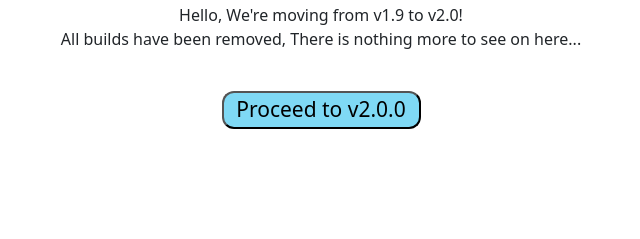
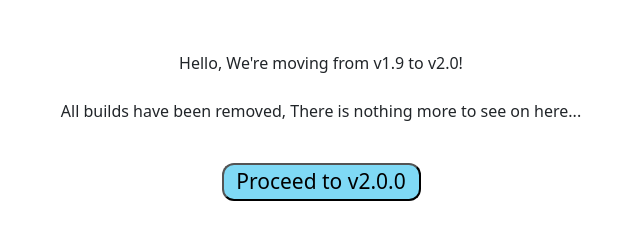
Before and after one commit to MEEBLOXAlt/fs-sa, a plain HTML site: page index.html in a window 1280 px wide. Shown: the part 53-292 px from the top of the page, without its empty margins (319-959 px from the left). Drawn offline with nearby package versions, Linux system fonts and the light colour scheme.

Commit message:
Update index.html

```diff
--- a/index.html
+++ b/index.html
@@ -5,8 +5,8 @@
 <link rel="stylesheet" href="https://cdn.jsdelivr.net/npm/bootstrap@5.1.3/dist/css/bootstrap.min.css" integrity="sha384-1BmE4kWBq78iYhFldvKuhfTAU6auU8tT94WrHftjDbrCEXSU1oBoqyl2QvZ6jIW3" crossorigin="anonymous">
 </head>
 <body>
-<h1> No more v1??? </h1><b2>
-<p> Hello, We're moving from v1.9 to v2.0! <br> All builds have been removed, There is nothing more to see on here... </p><br>
+<h1> No more v1??? </h1><br><br>
+<p> Hello, We're moving from v1.9 to v2.0! <br><br> All builds have been removed, There is nothing more to see on here... </p><br>
   <button onclick="window.location.href = 'https://craftmint.meeblox.xyz/v2/'" id="button-continue">Proceed to v2.0.0</button>
 </html>
 <style>
```
